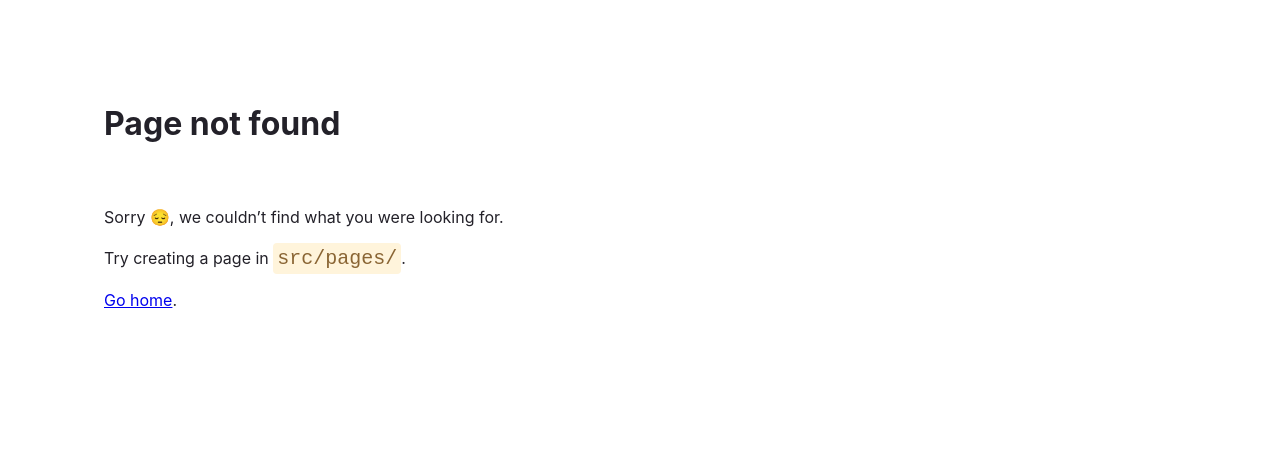
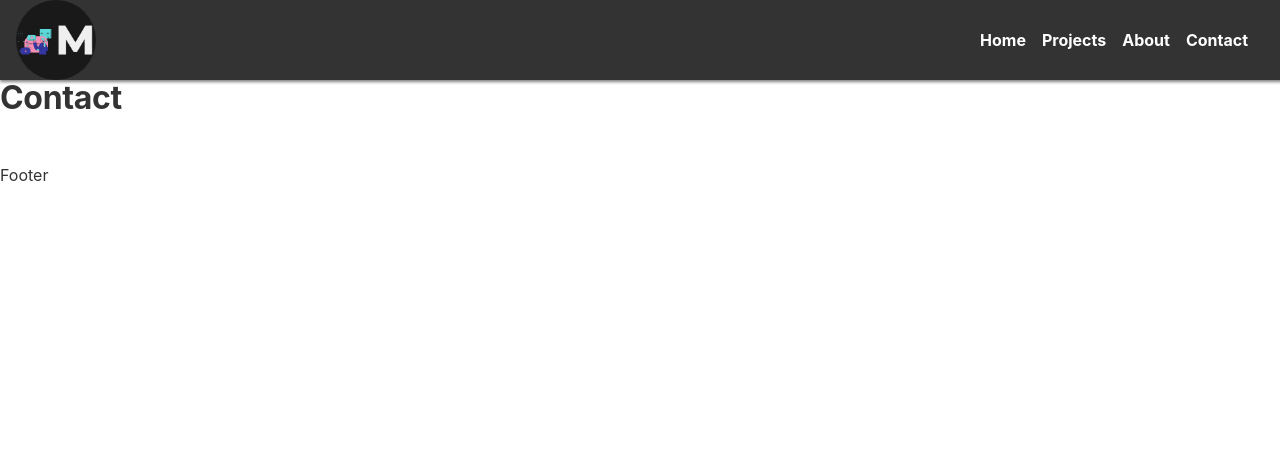
Before and after one commit to mimi3403/mingyu-portfolio-gatsby, a Gatsby site: page /contact in a window 1280 px wide. Before the commit this address had no page. Built offline with nearby package versions, Linux system fonts and the light colour scheme; Gatsby itself is replaced by a stand-in of ours.

Commit message:
added homepage logo

```diff
--- a/src/components/header.js
+++ b/src/components/header.js
@@ -6,15 +6,26 @@ const Header = (props) => {
   return (
     <StyledHeader>
       <h1>
-        <Link to="/">Mingyu Hong</Link>
+        <Link to="/">
+          <img
+            src="/images/homepage_logo.png"
+            alt="Mingyu's Profolio home page"
+          />
+        </Link>
       </h1>
-      <nav>
+      <nav aria-label="main">
         <ul>
           <li>
             <Link to="/">Home</Link>
           </li>
           <li>
+            <Link to="/projects">Projects</Link>
+          </li>
+          <li>
             <Link to="/about">About</Link>
+          </li>
+          <li>
+            <Link to="/contact">Contact</Link>
           </li>
         </ul>
       </nav>
--- /dev/null
+++ b/src/pages/contact.js
@@ -0,0 +1,12 @@
+import React from "react";
+import Layout from "../components/layout";
+
+const Contact = (props) => {
+  return (
+    <Layout>
+      <h1>Contact</h1>
+    </Layout>
+  );
+};
+
+export default Contact;
--- a/src/pages/index.js
+++ b/src/pages/index.js
@@ -1,10 +1,39 @@
 import React from "react";
 import Layout from "../components/layout";
+import { Link } from "gatsby";
+import { StyledViewProject } from "../styles/styled-components";
 
 const IndexPage = () => {
   return (
     <Layout>
-      <h1>Home Page</h1>
+      <h1>HELLO!</h1>
+      {/* <div className="profile-img">
+        <img
+          style={{
+            borderRadius: "50%",
+            width: "200px",
+            height: "200px",
+            verticalAlign: "middle",
+            objectFit: "cover",
+          }}
+          src="/images/avatar.jpeg"
+          alt=""
+        />
+      </div> */}
+      <h2>I am Mingyu, and I build things for the web</h2>
+      <div>
+        <p>
+          I am a software engineer specializing in building exceptional digital
+          experiences. Currently, I am focused on building accessible
+          components, and implementing accessibility remediations to ADP's web
+          apps using WCAG standards and WAI-ARIA at AudioEye.
+        </p>
+        <StyledViewProject>
+          <Link className="view-projects" to="/projects">
+            Check out my projects!
+          </Link>
+        </StyledViewProject>
+      </div>
     </Layout>
   );
 };
--- a/src/styles/styled-components.js
+++ b/src/styles/styled-components.js
@@ -3,6 +3,7 @@ import styled from "styled-components";
 export const StyledHeader = styled.header`
   display: flex;
   align-items: center;
+  justify-content: space-between;
   background-color: #333;
   color: #fff;
   height: 5rem;
@@ -15,4 +16,35 @@ export const StyledHeader = styled.header`
   h1 {
     margin: 0px;
   }
+  img {
+    border-radius: 50%;
+    width: 80px;
+    height: 80px;
+    vertical-align: middle;
+    object-fit: cover;
+    align-items: center;
+    margin: 0;
+  }
+  nav {
+    display: flex;
+    align-items: center;
+  }
+  ul {
+    list-style: none;
+    display: flex;
+    align-items: center;
+    margin: 0;
+    li {
+      margin: 0 1rem 0 0;
+      a {
+        font-weight: 700;
+      }
+    }
+  }
 `;
+
+export const StyledViewProject = styled.div`
+  a.view-projects {
+    text-decoration: none;
+  }
+`;
```
Also changed, not shown: src/pages/projects.js (added, +12 -0 lines), static/images/avatar.jpeg (added), static/images/homepage_logo.png (added).
